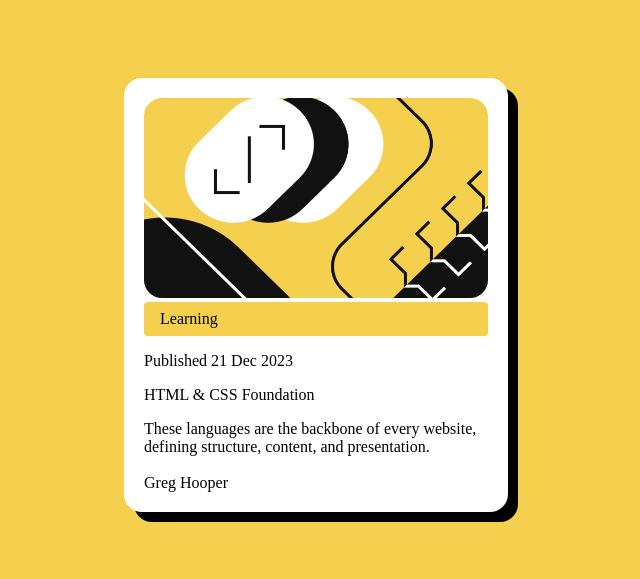
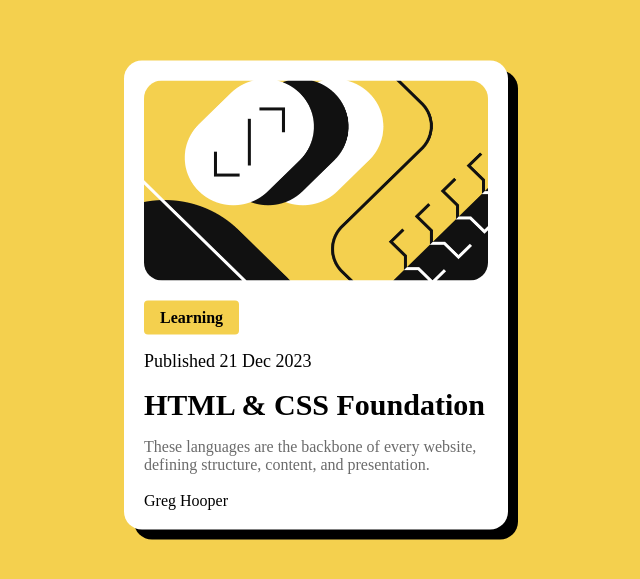
Before and after one commit to NaifIT11/basic-blog-card-challenge, a Next.js app: page / in a window 1280 px wide. Shown: the part 105-684 px from the top of the page, without its empty margins (324-964 px from the left). Built offline with nearby package versions, Linux system fonts and the light colour scheme.

Commit message:
styling for paragraph and else (:

```diff
--- a/src/app/globals.css
+++ b/src/app/globals.css
@@ -52,6 +52,7 @@ img{
   display: flex;
   flex-direction: column;
   gap: 1.125rem;
+  margin-top: 1rem;
   .card__content__up{
     display: flex;
     flex-direction: column;
@@ -61,6 +62,18 @@ img{
       padding-block: 0.5rem;
       border-radius: 0.25rem;
       background-color: var(--clr-yellow);
+      font-weight: 600;
+      width: fit-content;
+    }
+    .card__content__up__date{
+      font-size: 1.125rem;
+    }
+    .card__content__up__heading{
+      font-size: 1.875rem;
+      font-weight: 900;
+    }
+    .card__content__up__paragraph{
+      color: var(--clr-gray);
     }
   }
 }
```
